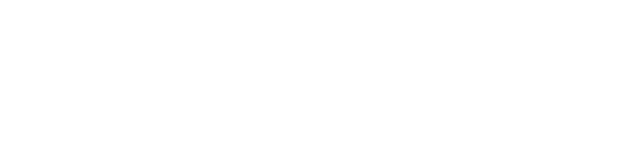
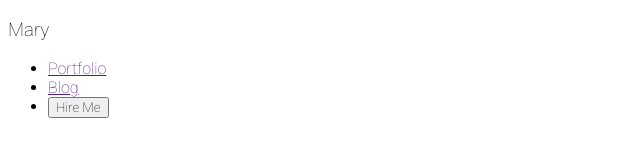
Before and after one commit to YI-Rifat/web-dev-portfolio, a plain HTML site: page index.html in a window 1280 px wide. Shown: the whole page, without its empty margins (0-640 px from the left). Drawn offline with Linux system fonts and the light colour scheme.

Commit message:
making nav

```diff
--- a/Style/style.css
+++ b/Style/style.css
@@ -0,0 +1,8 @@
+*{
+    font-family: "Roboto", serif;
+    font-optical-sizing: auto;
+    font-weight: 100;
+    font-style: normal;
+    font-variation-settings:
+      "wdth" 100;
+  }
--- a/index.html
+++ b/index.html
@@ -3,13 +3,33 @@
 <head>
     <meta charset="UTF-8">
     <meta name="viewport" content="width=device-width, initial-scale=1.0">
-    <title>Document</title>
+    <title>Web Developer Portfolio</title>
+
+    <!-- Fonts -->
+    <link rel="preconnect" href="https://fonts.googleapis.com">
+    <link rel="preconnect" href="https://fonts.gstatic.com" crossorigin>
+    <link href="https://fonts.googleapis.com/css2?family=Berkshire+Swash&family=Open+Sans:ital,wght@0,300..800;1,300..800&family=Poppins:ital,wght@0,400;0,500;0,600;0,700;0,800;1,900&family=Roboto:ital,wght@0,100;0,300;0,400;0,500;0,700;0,900;1,100;1,300;1,400;1,500;1,700;1,900&display=swap" rel="stylesheet">
 
     <!-- CSS -->
     <link rel="stylesheet" href="Style/style.css">
 
 </head>
 <body>
+    <header>
+        <nav>
+            <h3>Mary</h3>
+            <ul>
+                <li><a href="">Portfolio</a></li>
+                <li><a href="">Blog</a></li>
+                <li><a href=""><button>Hire Me</button></a></li>
+            </ul>
+        </nav>
+    </header>
+    <main>
 
+    </main>
+    <footer>
+
+    </footer>
 </body>
 </html>
```
